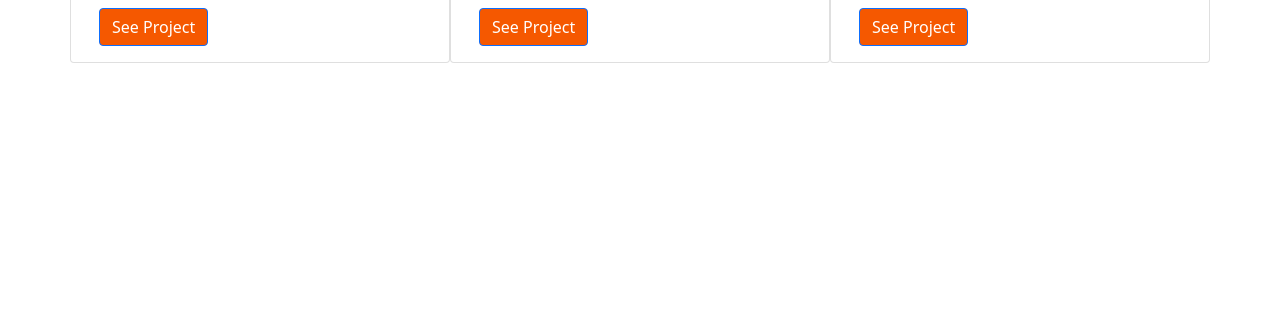
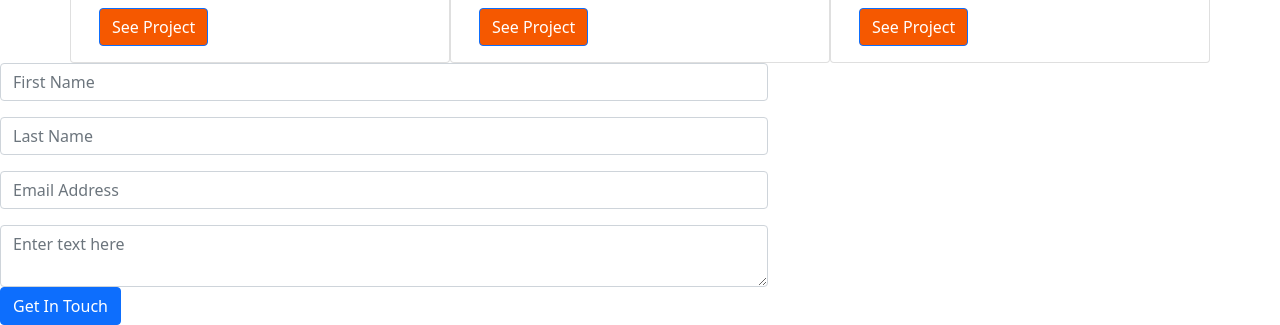
Before and after one commit to KatIsCoding/Bootstrap-Website, a plain HTML site: page index.html in a window 1280 px wide. Shown: the part 1028-1353 px from the top of the page. Before the commit the page ends 1091 px from the top, so only its background shows below. Drawn offline with nearby package versions, Linux system fonts and the light colour scheme.

Commit message:
Add bootstrap form component

```diff
--- a/index.html
+++ b/index.html
@@ -104,11 +104,19 @@
         </div>
     </div>
 
-
-
-
-
-
+    <form style="width: 60%">
+        <div class="mb-3">
+            <input type="text" class="form-control" placeholder="First Name">
+        </div>
+        <div class="mb-3">
+            <input type="text" class="form-control" placeholder="Last Name">
+        </div>
+        <div class="mb-3">
+            <input type="email" class="form-control" placeholder="Email Address">
+        </div>
+        <textarea class="form-control" placeholder="Enter text here" maxlength="300"></textarea>
+        <button type="submit" class="btn btn-primary">Get In Touch</button>
+    </form>
 
 
     <script src="https://cdn.jsdelivr.net/npm/bootstrap@5.0.2/dist/js/bootstrap.bundle.min.js" integrity="sha384-MrcW6ZMFYlzcLA8Nl+NtUVF0sA7MsXsP1UyJoMp4YLEuNSfAP+JcXn/tWtIaxVXM" crossorigin="anonymous"></script>
```
